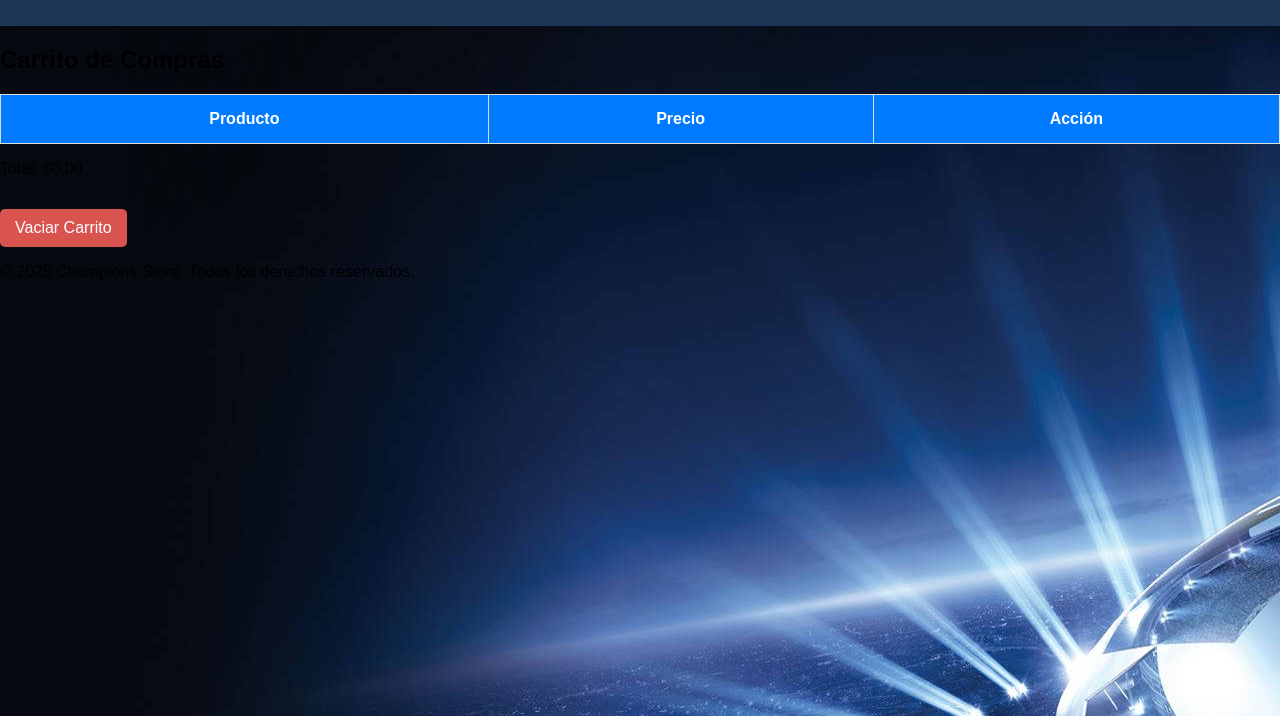
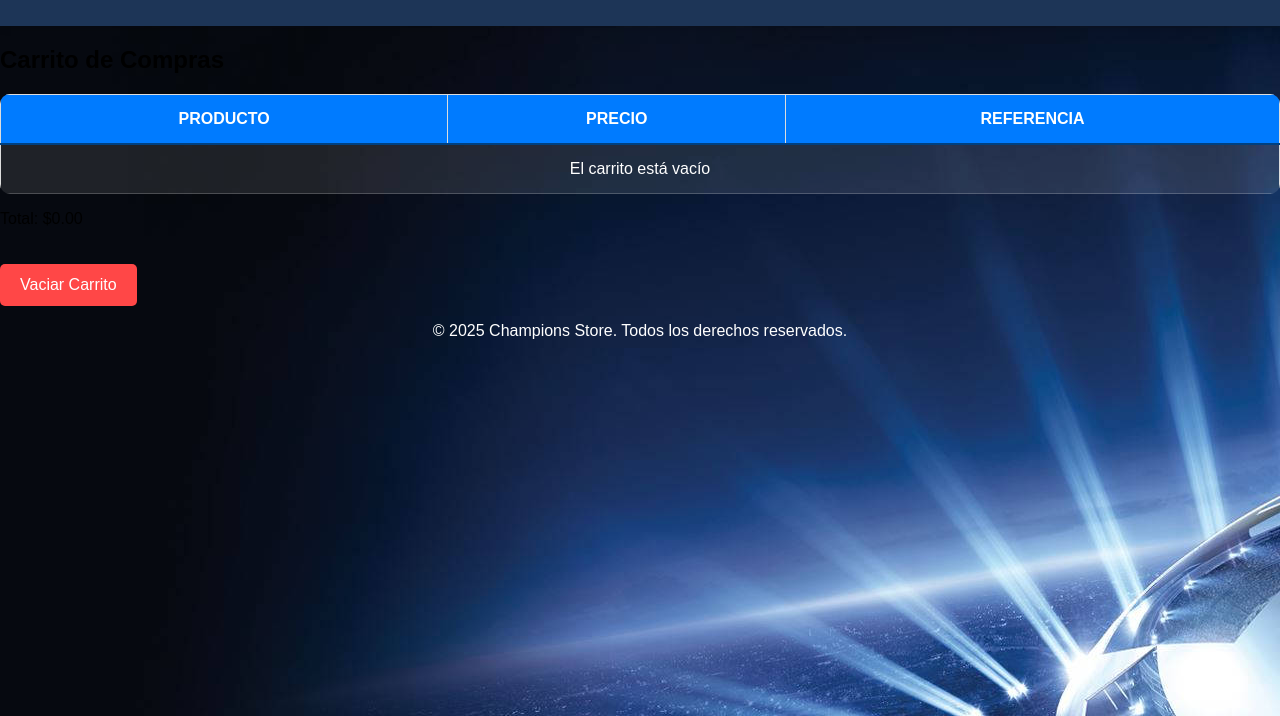
Before and after one commit to JuanD-0c/ecommerce, a plain HTML site: page cart.html in a window 1280 px wide. Shown: the part 84-800 px from the top of the page. Drawn offline with Linux system fonts and the light colour scheme.

Commit message:
Últimos ajustes en diseño y funcionalidad del carrito

```diff
--- a/cart.html
+++ b/cart.html
@@ -26,7 +26,7 @@
                     <tr>
                         <th>Producto</th>
                         <th>Precio</th>
-                        <th>Acción</th>
+                        <th>Referencia</th>
                     </tr>
                 </thead>
                 <tbody id="cart-items">
--- a/css/styles.css
+++ b/css/styles.css
@@ -1,4 +1,3 @@
-/* General */
 body {
     font-family: 'Arial', sans-serif;
     margin: 0;
@@ -7,13 +6,11 @@ body {
     background: url('../images/fondo.jpg');
 }
 
-/* Contenedor principal con Grid */
 .container {
     display: grid;
     grid-template-columns: 1fr minmax(auto, 1200px) 1fr;
 }
 
-/* Encabezado */
 header {
     background-color: #1d3557;
     color: white;
@@ -42,7 +39,6 @@ nav ul li a:hover {
     color: #f4a261;
 }
 
-/* Sección Hero */
 .hero {
     display: flex;
     flex-direction: column;
@@ -80,7 +76,6 @@ nav ul li a:hover {
     background-color: #e76f51;
 }
 
-/* Productos con Grid */
 .products {
     display: grid;
     grid-template-columns: repeat(auto-fit, minmax(250px, 1fr));
@@ -133,7 +128,6 @@ nav ul li a:hover {
     background-color: #0056b3;
 }
 
-/* Carrito */
 .cart table {
     width: 100%;
     border-collapse: collapse;
@@ -151,7 +145,6 @@ nav ul li a:hover {
     color: white;
 }
 
-/* Botones del carrito */
 #clear-cart, #checkout {
     background-color: #d9534f;
     color: white;
@@ -168,7 +161,6 @@ nav ul li a:hover {
     background-color: #c9302c;
 }
 
-/* Media Queries para móviles */
 @media (max-width: 768px) {
     nav ul {
         flex-direction: column;
@@ -193,3 +185,98 @@ nav ul li a:hover {
         font-size: 14px;
     }
 }
+
+.cart table {
+    width: 100%;
+    border-collapse: collapse;
+    margin-top: 20px;
+    color: white;
+}
+
+.cart th {
+    background-color: #007bff;
+    color: white;
+    padding: 10px;
+}
+
+.cart td {
+    padding: 10px;
+    border: 1px solid #ddd;
+    text-align: center;
+}
+
+footer{
+    color: white;
+    text-align: center;
+}
+
+
+.cart table {
+    width: 100%;
+    border-collapse: collapse;
+    margin-top: 20px;
+    background-color: rgba(255, 255, 255, 0.1);
+    border-radius: 10px;
+    overflow: hidden;
+}
+
+
+.cart th {
+    background-color: #007bff;
+    color: white;
+    padding: 15px;
+    text-transform: uppercase;
+    font-weight: bold;
+    border-bottom: 2px solid #004080;
+}
+
+
+.cart td {
+    padding: 15px;
+    border-bottom: 1px solid rgba(255, 255, 255, 0.2);
+    text-align: center;
+    color: white;
+}
+
+
+.cart tbody tr:nth-child(even) {
+    background-color: rgba(255, 255, 255, 0.05);
+}
+
+
+.cart td img {
+    width: 60px;
+    height: auto;
+    border-radius: 5px;
+}
+
+.remove-item {
+    background-color: #d9534f;
+    color: white;
+    border: none;
+    padding: 8px 12px;
+    cursor: pointer;
+    border-radius: 5px;
+    font-size: 14px;
+    transition: background 0.3s ease;
+}
+
+.remove-item:hover {
+    background-color: #c9302c;
+}
+
+#clear-cart {
+    background-color: #ff4747;
+    color: white;
+    padding: 12px 20px;
+    font-size: 16px;
+    border: none;
+    cursor: pointer;
+    border-radius: 5px;
+    transition: background 0.3s ease;
+    margin-top: 20px;
+}
+
+#clear-cart:hover {
+    background-color: #d32f2f;
+}
--- a/displayCart.js
+++ b/displayCart.js
@@ -1,4 +1,4 @@
-// Función para mostrar los productos en el carrito
+
 function displayCart() {
     const cartItemsContainer = document.getElementById("cart-items");
     const totalPriceElement = document.getElementById("total-price");
--- a/js/script.js
+++ b/js/script.js
@@ -1,9 +1,26 @@
+// Verificar si el carrito ya existe en localStorage y cargarlo
+let cart = JSON.parse(localStorage.getItem("cart")) || [];
+
+// Función para actualizar el carrito en localStorage
+function updateCart() {
+    localStorage.setItem("cart", JSON.stringify(cart));
+    updateCartCount();
+}
+
 // Función para mostrar los productos en el carrito
 function displayCart() {
     const cartItemsContainer = document.getElementById("cart-items");
     const totalPriceElement = document.getElementById("total-price");
 
-    cartItemsContainer.innerHTML = ""; // Limpiar el contenido antes de mostrarlo
+    if (!cartItemsContainer) return; // Salir si no estamos en cart.html
+
+    cartItemsContainer.innerHTML = ""; // Limpiar el carrito antes de actualizarlo
+
+    if (cart.length === 0) {
+        cartItemsContainer.innerHTML = "<tr><td colspan='4'>El carrito está vacío</td></tr>";
+        totalPriceElement.innerText = "Total: $0.00";
+        return;
+    }
 
     let total = 0;
     cart.forEach((product, index) => {
@@ -12,6 +29,7 @@ function displayCart() {
         row.innerHTML = `
             <td>${product.name}</td>
             <td>${product.price}</td>
+            <td><img src="${product.image}" width="50"></td>
             <td><button class="remove-item" data-index="${index}">Eliminar</button></td>
         `;
 
@@ -20,6 +38,24 @@ function displayCart() {
     });
 
     totalPriceElement.innerText = `Total: $${total.toFixed(2)}`;
+}
+
+// Función para agregar productos al carrito
+function addToCart(event) {
+    const productElement = event.target.closest(".product");
+    const productName = productElement.querySelector(".product-name").innerText;
+    const productPrice = productElement.querySelector(".product-price").innerText;
+    const productImage = productElement.querySelector("img").src;
+
+    const product = {
+        name: productName,
+        price: productPrice,
+        image: productImage
+    };
+
+    cart.push(product);
+    updateCart();
+    alert(`${productName} agregado al carrito`);
 }
 
 // Función para eliminar productos del carrito
@@ -33,11 +69,26 @@ document.addEventListener("click", (event) => {
 });
 
 // Función para vaciar el carrito
-document.getElementById("clear-cart").addEventListener("click", () => {
+document.getElementById("clear-cart")?.addEventListener("click", () => {
     cart = [];
     updateCart();
     displayCart();
 });
 
-// Mostrar el carrito cuando la página del carrito se carga
-document.addEventListener("DOMContentLoaded", displayCart);
+// Función para actualizar el contador del carrito en la barra de navegación
+function updateCartCount() {
+    const cartCount = document.getElementById("cart-count");
+    if (cartCount) {
+        cartCount.innerText = cart.length;
+    }
+}
+
+// Asignar eventos a los botones "Agregar al carrito"
+document.addEventListener("DOMContentLoaded", () => {
+    const buttons = document.querySelectorAll(".add-to-cart");
+    buttons.forEach(button => {
+        button.addEventListener("click", addToCart);
+    });
+    displayCart();
+    updateCartCount();
+});
```
